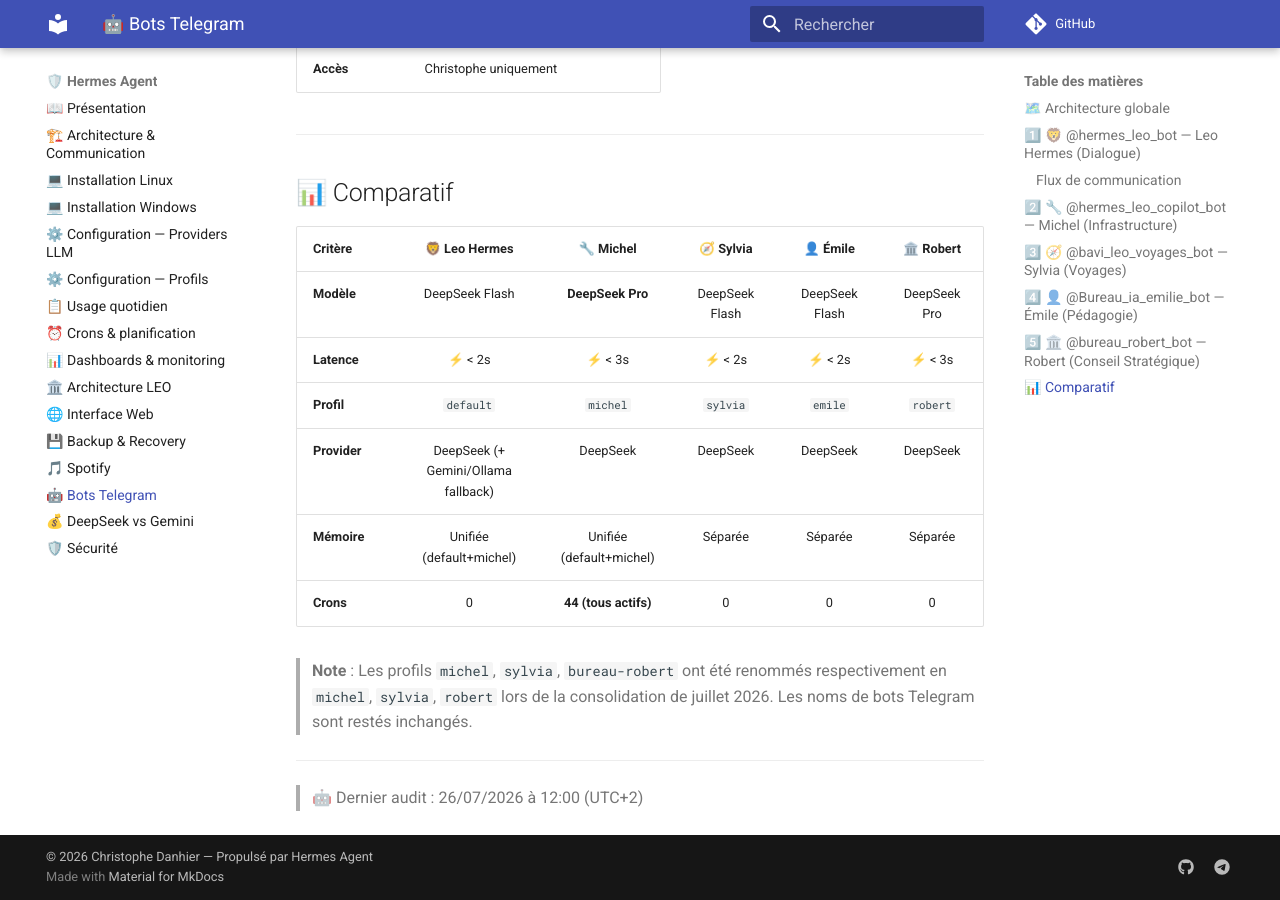
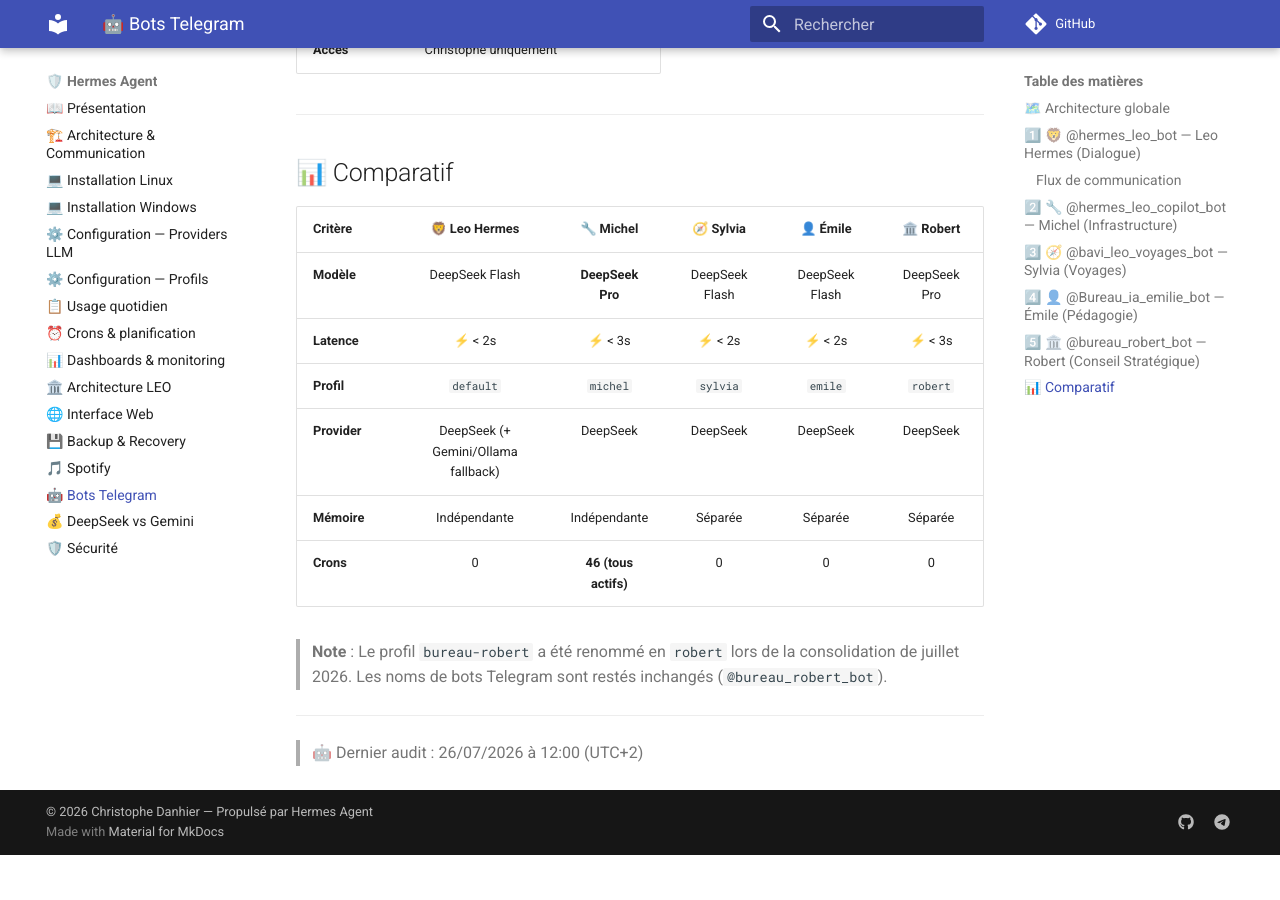
Before and after one commit to christophedanhier-hash/hermes-wiki, an MkDocs documentation site: the page built from docs/hermes/utilisation/bots-telegram.md, in a window 1280 px wide and 900 px high, scrolled down 2898 px. Built offline with MkDocs 1.6.1 and Material for MkDocs 9.7.7, drawn with Linux system fonts in a browser that asks for light colours; comment, search, counter and statistics services are not loaded; after the commit the page ends 3753 px from its top, so only the background shows below that; some of the changed text lies outside the part shown.

Commit message:
fix(bots-telegram): mémoire indépendante, crons 46, note renommage

````diff
--- a/docs/hermes/utilisation/bots-telegram.md
+++ b/docs/hermes/utilisation/bots-telegram.md
@@ -1,6 +1,6 @@
 # 🤖 Bots Telegram — Écosystème LEO
 
-> **5 bots, 5 missions, mémoire unifiée default↔michel** — chaque bot a un profil Hermes et un rôle dédié.
+> **5 bots, 5 missions, mémoire indépendante par profil** — chaque bot a un profil Hermes et un rôle dédié.
 
 ---
 
@@ -25,12 +25,6 @@
         OL["Ollama local<br/>qwen2.5:7b"]
     end
 
-    subgraph MEMORY["📁 Mémoire"]
-        SYNC["sync-memory.py<br/>toutes les 30min"]
-        M1["MEMORY.md<br/>default"]
-        M2["MEMORY.md<br/>michel"]
-    end
-
     User -->|"chat quotidien"| LeoFlash
     User -->|"code, infra, scripts"| Michel
     User -->|"roadbooks, voyages"| Sylvia
@@ -58,7 +48,6 @@
     style DS fill:#fff3e0,stroke:#e65100,color:#bf360c
     style GF fill:#e0f2f1,stroke:#00695c,color:#004d40
     style OL fill:#f3e5f5,stroke:#6a1b9a,color:#4a148c
-    style SYNC fill:#fce4ec,stroke:#c62828,color:#b71c1c
 ```
 
 ---
@@ -97,18 +86,18 @@
 
 ## 2️⃣ 🔧 `@hermes_leo_copilot_bot` — Michel (Infrastructure)
 
-> Ce bot correspond au profil **`michel`** (ex-michel, renommé juillet 2026).
+> Ce bot correspond au profil **`michel`**.
 
 | | |
 |:---|:---|
 | **Rôle** | Code, infrastructure, dashboards, déploiements, audits |
 | **Modèle** | **DeepSeek Pro** (deepseek-v4-pro) |
 | **Provider** | DeepSeek API directe |
-| **Profil Hermes** | `michel` (isolé, mémoire unifiée avec `default`) |
+| **Profil Hermes** | `michel` (isolé, mémoire indépendante) |
 | **Latence** | ⚡ < 3s |
 | **Coût** | $ pay-as-you-go |
 | **Fallback** | deepseek-v4-flash → gemini-3.5-flash → qwen2.5:7b |
-| **Crons** | 44 jobs (tous actifs) |
+| **Crons** | 46 jobs (tous actifs) |
 
 ---
 
@@ -158,10 +147,10 @@
 | **Latence** | ⚡ < 2s | ⚡ < 3s | ⚡ < 2s | ⚡ < 2s | ⚡ < 3s |
 | **Profil** | `default` | `michel` | `sylvia` | `emile` | `robert` |
 | **Provider** | DeepSeek (+ Gemini/Ollama fallback) | DeepSeek | DeepSeek | DeepSeek | DeepSeek |
-| **Mémoire** | Unifiée (default+michel) | Unifiée (default+michel) | Séparée | Séparée | Séparée |
-| **Crons** | 0 | **44 (tous actifs)** | 0 | 0 | 0 |
+| **Mémoire** | Indépendante | Indépendante | Séparée | Séparée | Séparée |
+| **Crons** | 0 | **46 (tous actifs)** | 0 | 0 | 0 |
 
-> **Note** : Les profils `michel`, `sylvia`, `bureau-robert` ont été renommés respectivement en `michel`, `sylvia`, `robert` lors de la consolidation de juillet 2026. Les noms de bots Telegram sont restés inchangés.
+> **Note** : Le profil `bureau-robert` a été renommé en `robert` lors de la consolidation de juillet 2026. Les noms de bots Telegram sont restés inchangés (`@bureau_robert_bot`).
 
 ---
 
````
Also changed, not shown: other parts of docs/hermes/utilisation/bots-telegram.md (+0 -4 lines).
